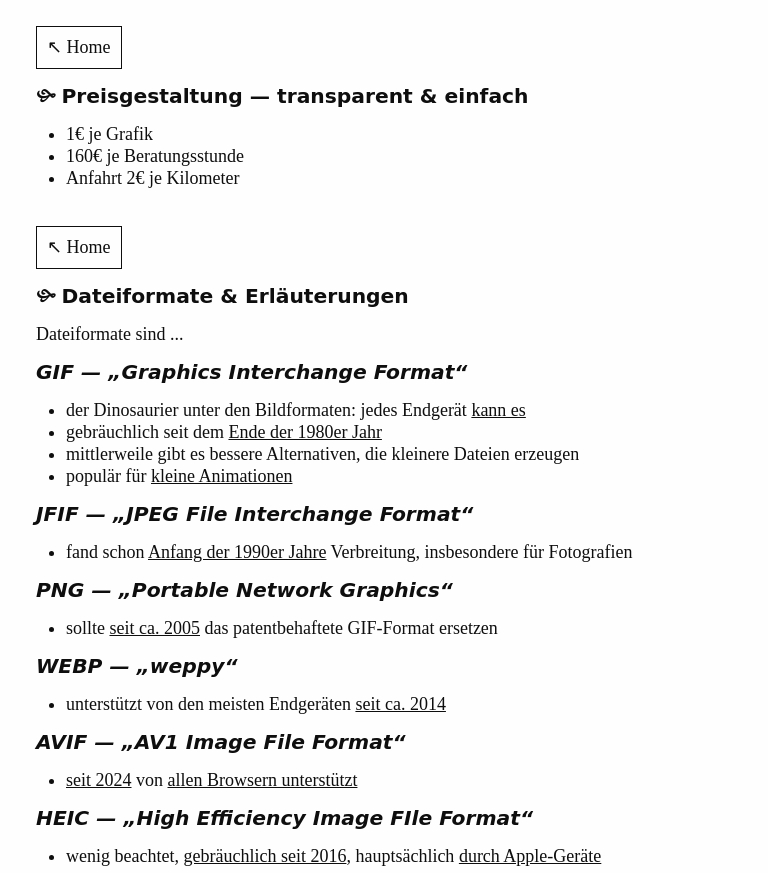
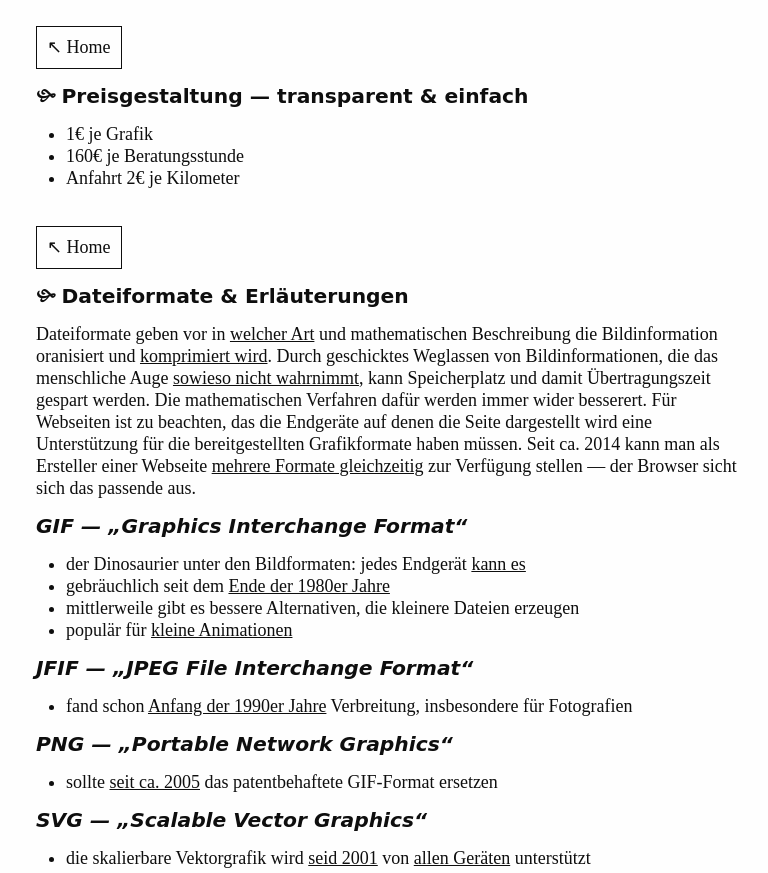
Before and after one commit to bittorf/quicky.club, a plain HTML site: page index.html in a window 1280 px wide. Shown: the part 2149-3022 px from the top of the page, without its empty margins (248-1016 px from the left). Drawn offline with Linux system fonts and the light colour scheme; a web font is replaced by a local one.

Commit message:
erklärung grafikformate

```diff
--- a/index.html
+++ b/index.html
@@ -138,12 +138,20 @@ Wir beraten und unterstützen Sie bei der Umsetzung.
 <section id='dateiformate'>
  <button onclick="location.href='#home'" type="button">&nwarr; Home</button>
  <h3>Dateiformate &amp; Erläuterungen</h3>
- Dateiformate sind ...
+ Dateiformate geben vor in <a href='https://de.wikipedia.org/wiki/Rastergrafik'>welcher Art</a> und mathematischen
+ Beschreibung die Bildinformation oranisiert und <a href='https://de.wikipedia.org/wiki/Datenkompression'>komprimiert wird</a>.
+ Durch geschicktes Weglassen von Bildinformationen, die das menschliche Auge
+ <a href='https://de.wikipedia.org/wiki/Datenkompression#Verlustbehaftete_Kompression_2'>sowieso nicht wahrnimmt</a>,
+ kann Speicherplatz und damit Übertragungszeit gespart werden. Die mathematischen Verfahren dafür werden immer wider besserert.
+ Für Webseiten ist zu beachten, das die Endgeräte auf denen die Seite dargestellt wird eine Unterstützung für die bereitgestellten
+ Grafikformate haben müssen. Seit ca. 2014 kann man als Ersteller einer Webseite
+ <a href='https://html.spec.whatwg.org/multipage/embedded-content.html#attr-source-srcset'>mehrere Formate gleichzeitig</a>
+ zur Verfügung stellen &mdash; der Browser sicht sich das passende aus.
 
  <h4>GIF &mdash; &bdquo;Graphics Interchange Format&ldquo;</h4>
   <ul>
    <li>der Dinosaurier unter den Bildformaten: jedes Endgerät <a href='https://caniuse.com/?search=gif'>kann es</a></li>
-   <li>gebräuchlich seit dem <a href='https://de.wikipedia.org/wiki/Graphics_Interchange_Format'>Ende der 1980er Jahr</a></li>
+   <li>gebräuchlich seit dem <a href='https://de.wikipedia.org/wiki/Graphics_Interchange_Format'>Ende der 1980er Jahre</a></li>
    <li>mittlerweile gibt es bessere Alternativen, die kleinere Dateien erzeugen</li>
    <li>populär für <a href='https://filmfestival.cologne/artikel/internet-culture-gifs-als-phaenomen-der-netzkultur'>kleine Animationen</a></li>
   </ul>
@@ -156,6 +164,11 @@ Wir beraten und unterstützen Sie bei der Umsetzung.
  <h4>PNG &mdash; &bdquo;Portable Network Graphics&ldquo;</h4>
   <ul>
    <li>sollte <a href='https://de.wikipedia.org/wiki/Portable_Network_Graphics'>seit ca. 2005</a> das patentbehaftete GIF-Format ersetzen</li>
+  </ul>
+
+ <h4>SVG &mdash; &bdquo;Scalable Vector Graphics&ldquo;</h4>
+  <ul>
+   <li>die skalierbare Vektorgrafik wird <a href='https://de.wikipedia.org/wiki/Scalable_Vector_Graphics'>seid 2001</a> von <a href='https://caniuse.com/svg'>allen Geräten</a> unterstützt</li>
   </ul>
 
  <h4>WEBP &mdash; &bdquo;weppy&ldquo;</h4>
```
